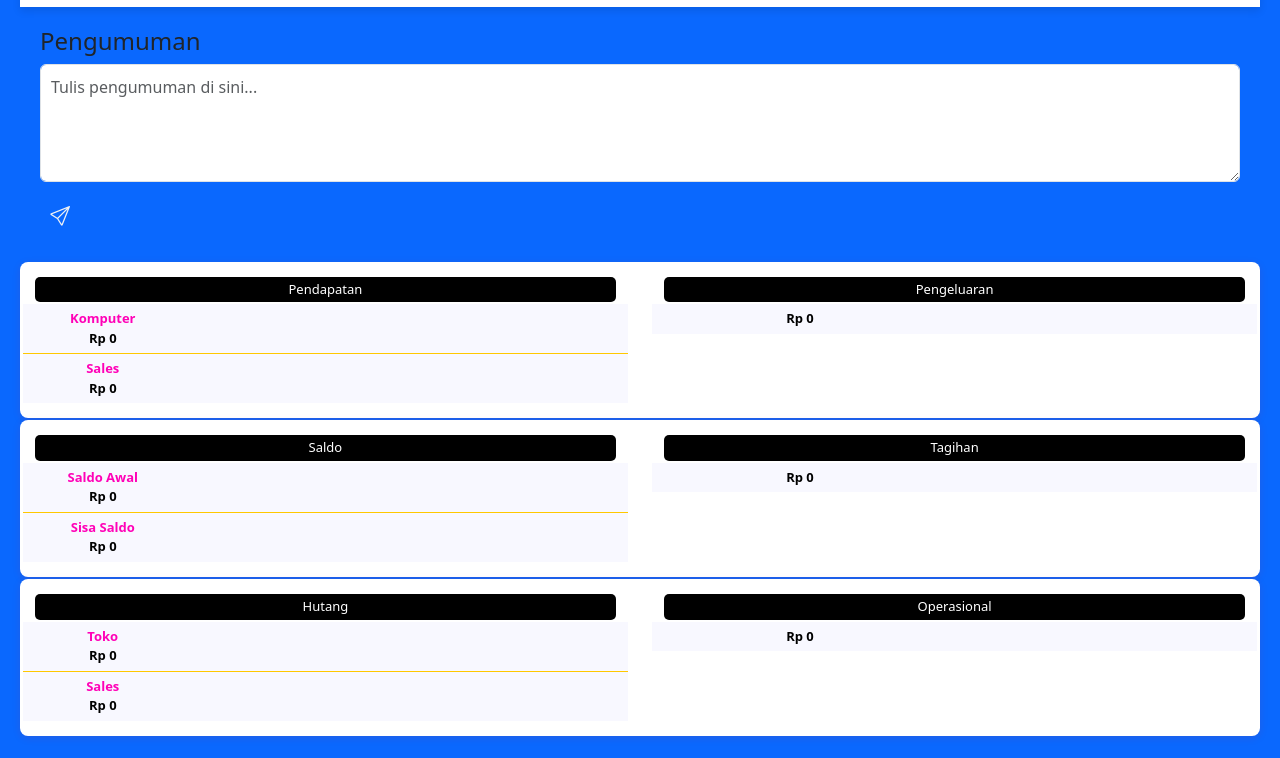
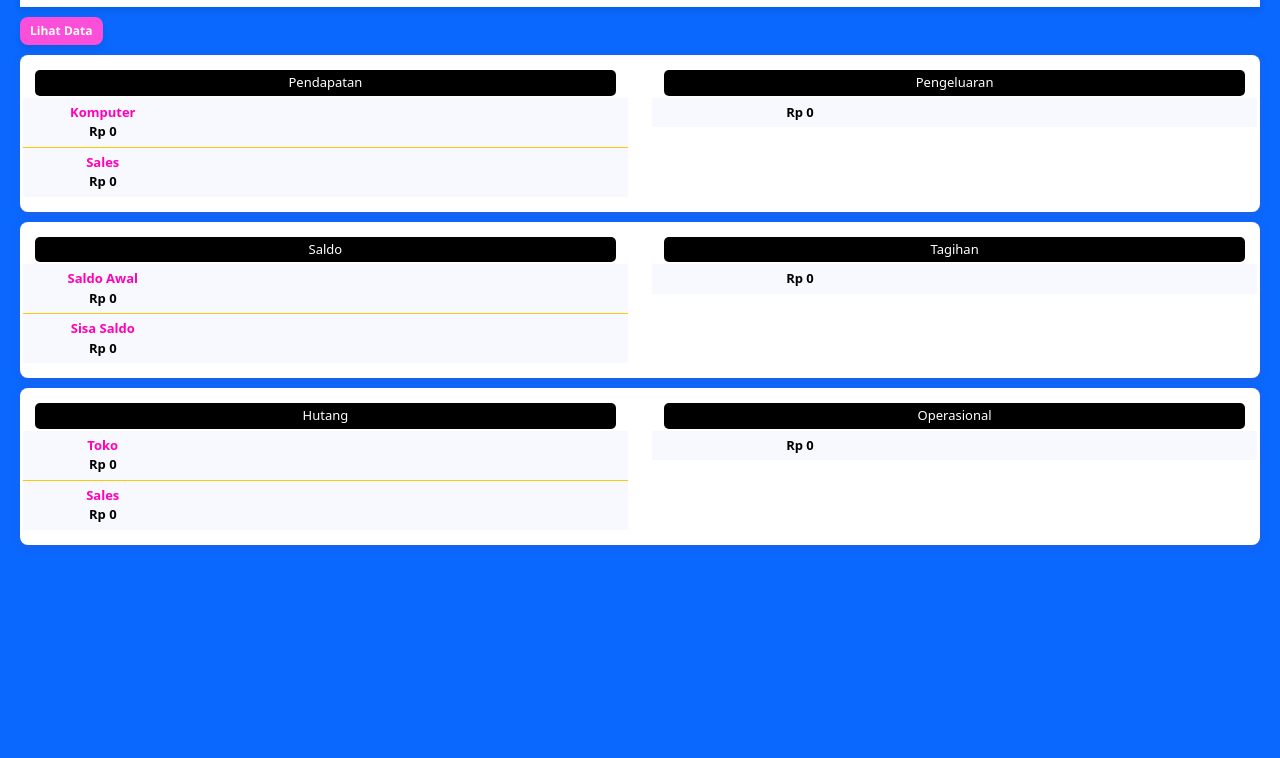
Before and after one commit to MerpatiQuu/Home, a plain HTML site: page pengumuman.html in a window 1280 px wide. Shown: the part 73-831 px from the top of the page. After the commit the page ends 800 px from the top, so only its background shows below. Drawn offline with nearby package versions, Linux system fonts and the light colour scheme; no server answers.

Commit message:
pengumuman.html
Signed-off-by: MerpatiQuu <tokomerpatiquu@gmail.com>

```diff
--- a/pengumuman.html
+++ b/pengumuman.html
@@ -167,6 +167,7 @@
 .section {
   display: flex;
   justify-content: space-between;
+  margin-top: 10px;
   margin-bottom: 2px;
   padding: 15px; /* Menambahkan padding untuk setiap section */
   border-radius: 8px; /* Menambahkan sudut yang membulat */
@@ -275,7 +276,42 @@
     font-size: medium; /* Increase font size for labels and values */
   }
 }
+button {
+            background-color: #fc4fd9; /* Green */
+            border: none;
+            color: white;
+            padding: 5px 10px;
+            text-align: center;
+            text-decoration: none;
+            display: inline-block;
+            font-size: 12px;
+            font-family: 'Segoe UI', Tahoma, Geneva, Verdana, sans-serif;
+            font-weight: bolder;
+            margin-top: 10px;
+            cursor: pointer;
+            border-radius: 8px;
+            box-shadow: 0 4px 6px rgba(0, 0, 0, 0.1);
+            transition: background-color 0.3s ease, box-shadow 0.3s ease;
+        }
 
+        /* Hover effect */
+        button:hover {
+            background-color: #45a049; /* Darker green */
+            box-shadow: 0 6px 8px rgba(0, 0, 0, 0.2);
+        }
+
+        /* Focus effect */
+        button:focus {
+            outline: none;
+            box-shadow: 0 0 0 4px rgba(76, 175, 80, 0.4);
+        }
+
+        /* Active button state */
+        button:active {
+            background-color: #3e8e41; /* Even darker green */
+            box-shadow: 0 3px 5px rgba(0, 0, 0, 0.2);
+            transform: translateY(1px);
+        }
   </style>
 </head>
 <body>
@@ -304,13 +340,7 @@
       </div>
     </ul>
   </div>
-  <div class="notification-box">
-    <h4>Pengumuman</h4>
-    <textarea id="pengumumanInput" class="form-control" rows="4" placeholder="Tulis pengumuman di sini..."></textarea>
-    <button class="btn-custom" onclick="sendNotification()">
-      <i class="bi bi-send"></i>
-    </button>
-  </div>
+  <button onclick="fetchData()">Lihat Data</button>
   <div class="section">
     <div class="column">
         <h3>Pendapatan</h3>
@@ -392,65 +422,14 @@ function toggleMenu() {
   var menu = document.getElementById("menuContent");
   menu.style.display = menu.style.display === "block" ? "none" : "block";
 }
-
-// Request permission for notifications
-if (Notification.permission === "default") {
-  Notification.requestPermission().then(permission => {
-    if (permission === "granted") {
-      console.log("Notifikasi diizinkan");
-    } else {
-      console.log("Notifikasi ditolak");
-    }
-  });
-}
-
-// Function to send notification
-function sendNotification() {
-  const pengumumanInput = document.getElementById("pengumumanInput");
-  const pengumumanText = pengumumanInput.value;
-
-  if (Notification.permission === "granted") {
-    if (pengumumanText) {
-      new Notification("Pengumuman Baru", {
-        body: pengumumanText,
-        icon: "https://github.com/MerpatiQuu/M/blob/main/WhatsApp%20Image%202024-09-11%20at%2014.38.17.jpeg?raw=true" // Ganti dengan URL ikon notifikasi Anda
-      });
-
-      // Save the announcement to localStorage
-      localStorage.setItem("pengumuman", pengumumanText);
-    } else {
-      alert("Tulis pengumuman terlebih dahulu.");
-    }
-  } else {
-    alert("Pengumuman telah dikirim.");
-  }
-}
-
-// Function to load existing announcement from localStorage on page load
-window.onload = function() {
-  const savedPengumuman = localStorage.getItem("pengumuman");
-  if (savedPengumuman) {
-    document.getElementById("pengumumanInput").value = savedPengumuman;
-  }
-}
-
-// Function to clear the announcement
-function clearAnnouncement() {
-  localStorage.removeItem("pengumuman");
-  document.getElementById("pengumumanInput").value = ''; // Clear input after removing
-}
-
-// Add event listener to save input text in localStorage as user types
-document.getElementById("pengumumanInput").addEventListener("input", function() {
-  localStorage.setItem("pengumuman", this.value);
-});
 function formatNumber(num) {
             if (typeof num === 'number') {
                 return num.toString().replace(/\B(?=(\d{3})+(?!\d))/g, ".");
             }
-      return num; // Jika bukan angka, kembalikan seperti semula
+            return num; // Return original value if not a number
         }
 
+        function fetchData() {
             const url = 'https://script.google.com/macros/s/AKfycbwl_pLGFgK9D3WrfG5BmtX5XQDe2EDGlt340KeMTZ9qq-gY70aokhTsF4rdfSyemhV7Aw/exec?action=FetchData';
 
             fetch(url)
@@ -471,6 +450,7 @@ function formatNumber(num) {
                     document.getElementById('operasional').innerText = 'Rp ' + formatNumber(data[7].Pengeluaran);
                 })
                 .catch(error => console.error('Error fetching data:', error));
+        }
           </script>
 </body>
 </html>
```
Lines whose indentation alone changed are shown as unchanged.
